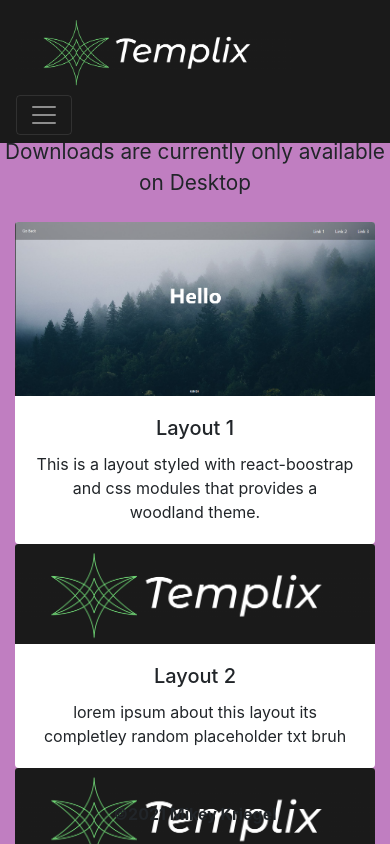
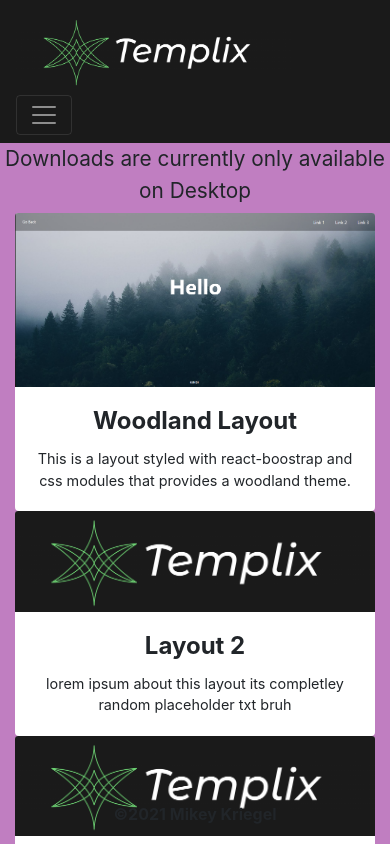
Before and after one commit to mikkrieg/Templix, a React (Create React App) app: page / in a window 390 px wide. Both pictures are taken after a click on the button "Browse Layouts". Built offline with nearby package versions, Linux system fonts and the light colour scheme.

Commit message:
Add card styles for large/small screens, add classes

```diff
--- a/src/Components/Layouts.js
+++ b/src/Components/Layouts.js
@@ -36,15 +36,15 @@ export default function Layouts() {
     <div className='background background--color-map'>
       <Container className='layout-container'>
         <Row className='layout-info'>
-          <p className='layout-p'>When viewing a layout, select the<span className='mark'>'?'</span> for instructions and specifications</p>
-          <p className='layout-p'>Downloads are currently only available on Desktop</p>
+          <p className='layout-p'>When viewing a layout, select the<span className='mark'>?</span> in the bottom right corner for instructions and specifications</p>
+          <p className='layout-p mb-0'>Downloads are currently only available on Desktop</p>
         </Row>
         <Row className='mt-5 card-row'>
           <Col lg={4}>
             <Card onClick={() => handleCard1Click()} className='card-styles' id='card-1'>
               <Card.Img variant='top' src={layout1}/>
               <Card.Body>
-                <Card.Title>Layout 1</Card.Title>
+                <Card.Title className="card-titles">Woodland Layout</Card.Title>
                 <Card.Text className='card-text'>This is a layout styled with react-boostrap and css modules that provides a woodland theme.</Card.Text>
               </Card.Body>
             </Card>
@@ -53,7 +53,7 @@ export default function Layouts() {
           <Card onClick={() => handleCard2Click()} className='card-styles' id='card-2'>
               <Card.Img variant='top' src={logo}/>
               <Card.Body>
-                <Card.Title>Layout 2</Card.Title>
+                <Card.Title className="card-titles">Layout 2</Card.Title>
                 <Card.Text className='card-text'>lorem ipsum about this layout its completley random placeholder txt bruh</Card.Text>
               </Card.Body>
             </Card>
@@ -62,7 +62,7 @@ export default function Layouts() {
           <Card onClick={() => handleCard3Click()} className='card-styles' id='card-3'>
               <Card.Img variant='top' src={logo}/>
               <Card.Body>
-                <Card.Title>Layout 3</Card.Title>
+                <Card.Title className="card-titles">Layout 3</Card.Title>
                 <Card.Text className='card-text'>lorem ipsum about this layout its completley random placeholder txt bruh</Card.Text>
               </Card.Body>
             </Card>
--- a/src/Styles/Layout.css
+++ b/src/Styles/Layout.css
@@ -13,6 +13,15 @@
   border: none;
   cursor: pointer;
   transition: all .2s ease-in-out;
+}
+
+.card-text {
+  font-size: 1.1em;
+}
+
+.card-title {
+  font-size: 1.5em;
+  font-weight: bold;
 }
 
 .card-styles:hover {
@@ -85,7 +94,8 @@
 @media only screen and (max-width: 1300px) {
 
   .layout-p {
-    margin-top: 3% !important;
+    margin-top: 2% !important;
+    margin-bottom: 0;
   }
 
   .card-row {
@@ -93,6 +103,6 @@
   }
 
   .card-text {
-    font-size: 1em;
+    font-size: 0.9em;
   }
 }
```
